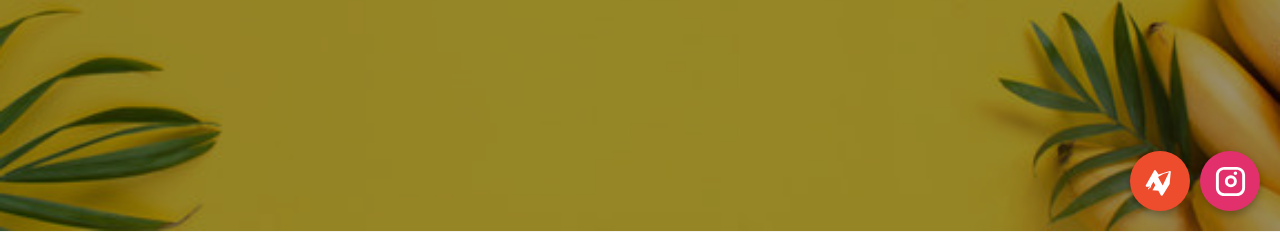
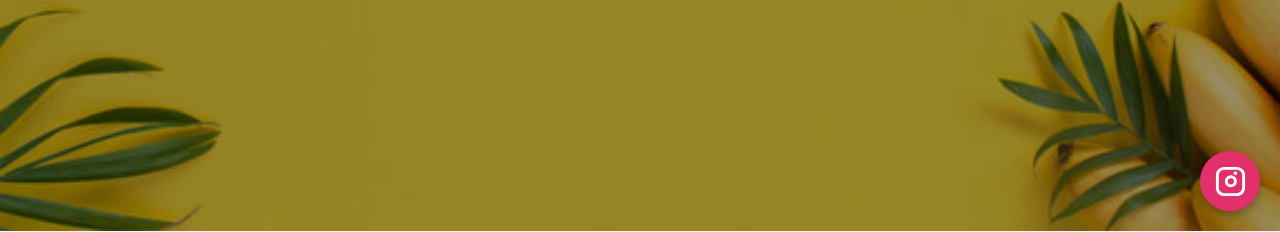
Before and after one commit to proyek1webs/BananaChip, a PHP site: page / in a window 1280 px wide. Shown: the part 569-801 px from the top of the page. Run offline with PHP 8.4, Linux system fonts and the light colour scheme.

Commit message:
perbaiki

```diff
--- a/index.html
+++ b/index.html
@@ -78,14 +78,6 @@
   </svg>
 </a>
 
-<!-- GoFood Balloon -->
-<a href="https://gofood.link/a/NT5GU79#" target="_blank" class="gofood-balloon" aria-label="GoFood">
-  <svg xmlns="http://www.w3.org/2000/svg" viewBox="0 0 256 256" width="35" height="35" fill="white">
-    <path d="M203.56 54.24a8 8 0 0 0-7.7-2.54L114 76.56 94.9 48.46a8 8 0 0 0-14 0L20.69 155a8 8 0 0 0 6.94 12.1h27.83l21-36.55 53.89 97.54a8 8 0 0 0 13.94 1.24l49.71-80.51a8 8 0 0 0 1.19-7.82ZM59.21 156.84l-16.22 28.2h-8.3l14.08-24.47 10.35 18.75Zm60.17 39.27L94.3 147.7l-25.23 43.94Zm24.64-39.27-34.06-61.54L151.3 72l39-11.32Z"/>
-  </svg>
-</a>
-
-
     <script src="script.js"></script>
 </body>
 </html>
--- a/style.css
+++ b/style.css
@@ -484,32 +484,6 @@ section {
   height: 35px;
 }
 
-.gofood-balloon {
-  position: fixed;
-  bottom: 20px;
-  right: 90px; /* 70px kiri dari instagram supaya ada jarak */
-  width: 60px;
-  height: 60px;
-  background: #ee4d2d;
-  border-radius: 50%;
-  display: flex;
-  align-items: center;
-  justify-content: center;
-  box-shadow: 0 4px 8px rgba(0,0,0,0.3);
-  cursor: pointer;
-  transition: transform 0.3s ease;
-  z-index: 1000;
-  text-decoration: none;
-}
-.gofood-balloon:hover {
-  transform: scale(1.1);
-}
-
-.gofood-balloon svg {
-  width: 35px;
-  height: 35px;
-  fill: white;
-}
 
 
 @media (max-width: 768px) {
```
